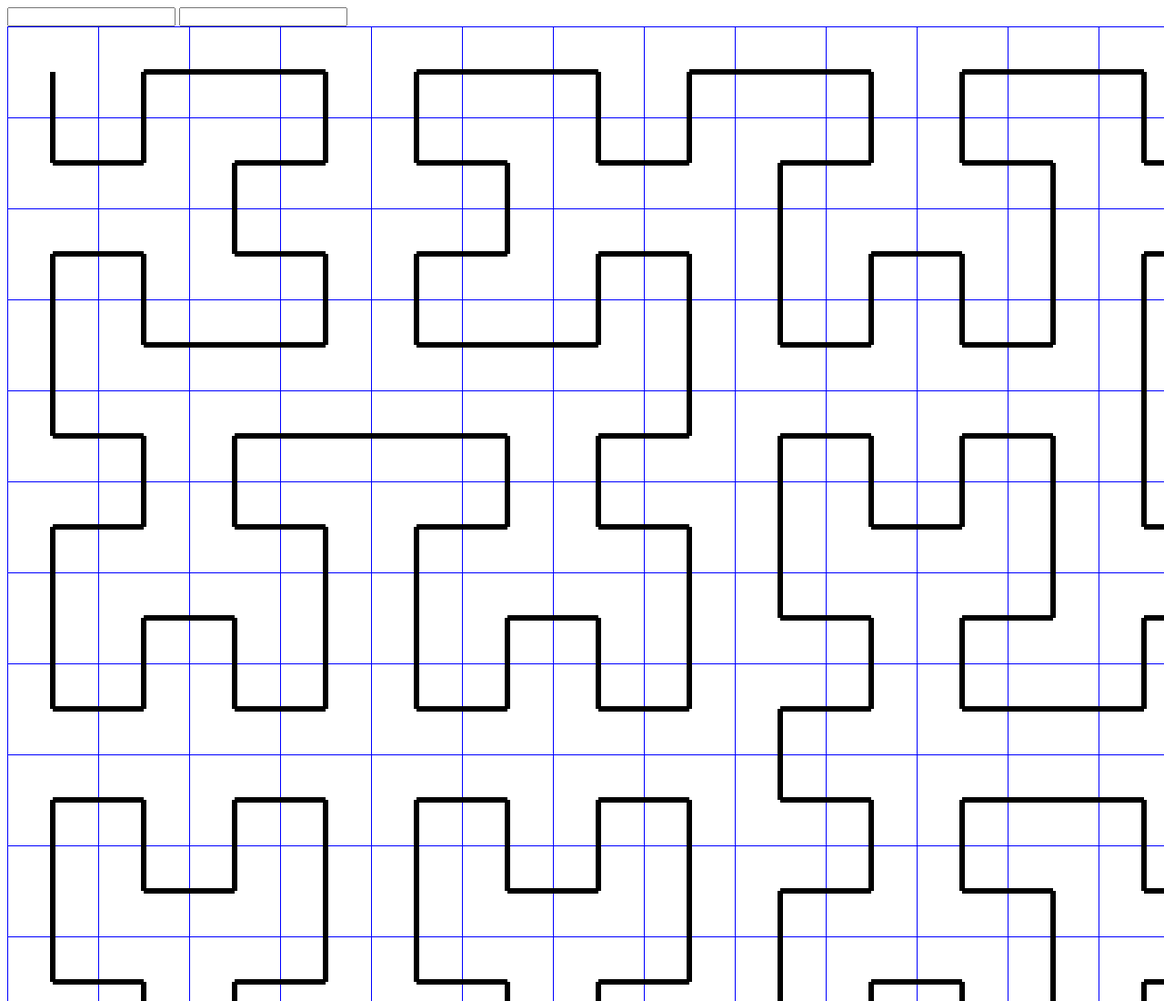
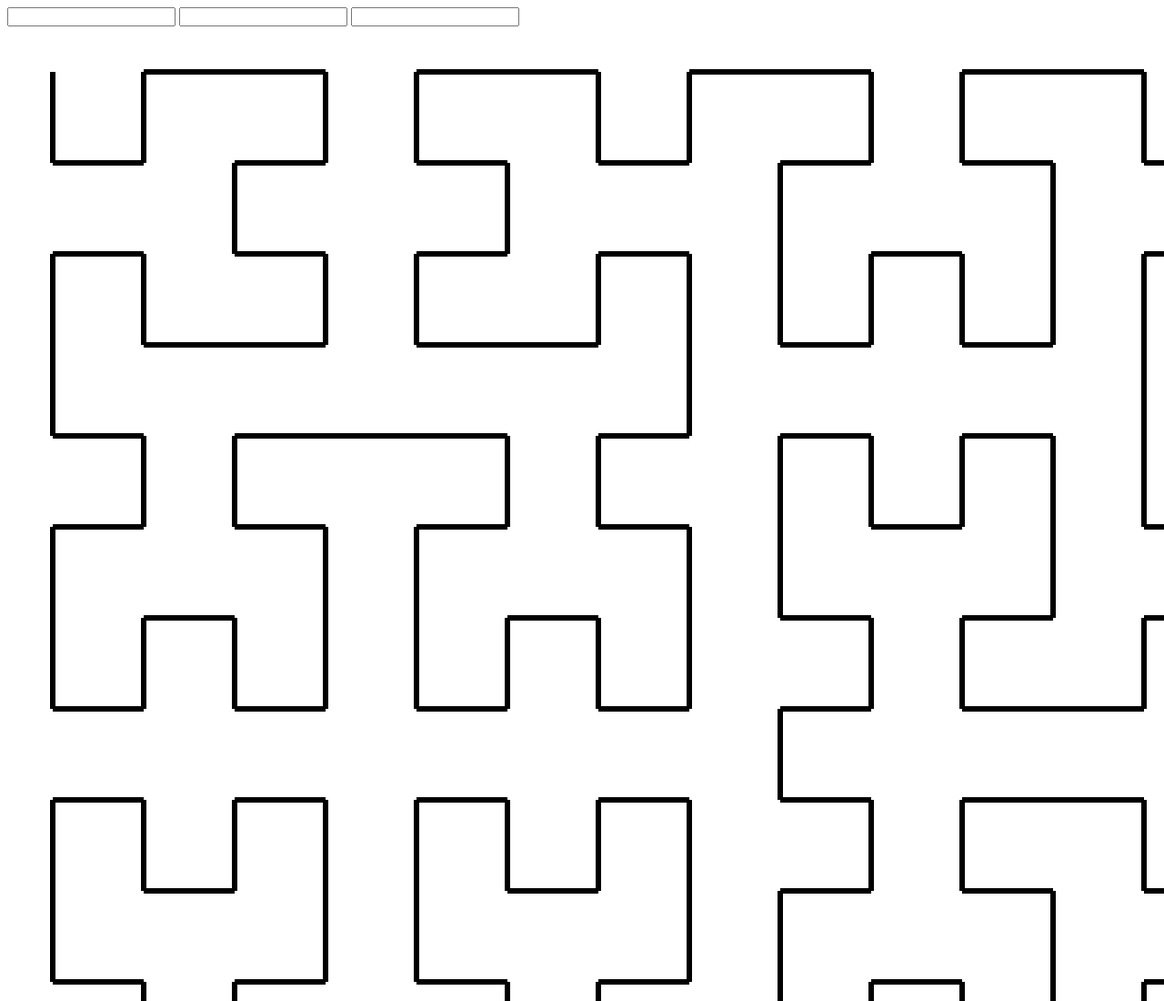
Before and after one commit to bigeasy/xy, a website: page present.html in a window 1280 px wide. Shown: the top 1100 px of the page at 91% size. Drawn offline with Linux system fonts and the light colour scheme.

Commit message:
Gridstable.

```diff
--- a/present.html
+++ b/present.html
@@ -5,6 +5,7 @@
 <body onload="run()">
     <input type="text" name="length" onchange="run()"/>
     <input type="text" name="precision" onchange="run()" />
+    <input type="text" name="grid" onchange="run()" />
   <canvas id="canvas" style="border: none;" width="1500" height="1500"></canvas>
 </body>
 
@@ -232,14 +233,16 @@ function run () {
 
     var canvas = document.getElementById('canvas')
     var ctx = canvas.getContext('2d');
+    var vars = [], length = document.querySelectorAll('input[name=length')[0].value || 256,
+        grid = document.querySelectorAll('input[name=grid]')[0].value
     ctx.clearRect(0, 0, canvas.width, canvas.height)
     ctx.strokeStyle = "blue";
     ctx.lineWidth = 1;
     function drawBoard(){
         ctx.beginPath()
         //grid width and height
-        var bw = 1500;
-        var bh = 1500;
+        var bw = grid * 100;
+        var bh = grid * 100;
         //padding around grid
         var p = 0;
         for (var x = 0; x <= bw; x += 100) {
@@ -262,14 +265,13 @@ function run () {
     ctx.lineWidth = 5;
     ctx.strokeStyle = 'black';
 
-    var vars = []
-    for (var i = 0; i < (document.querySelectorAll('input[name=length')[0].value || 256); i++) {
+    for (var i = 0; i < length; i++) {
         vars.push(hilbertIndexInverse(2, i, {precision: (document.querySelectorAll('input[name=precision]')[0].value || 4)}).map(function (e) {
             return e * 100 + 50
         }))
     }
     console.log(vars)
-    for (var i = 1; i < 256; i++) {
+    for (var i = 1; i < length; i++) {
         ctx.moveTo.apply(ctx, vars[i - 1]);
         ctx.lineTo.apply(ctx, vars[i]);
         ctx.stroke();
```
